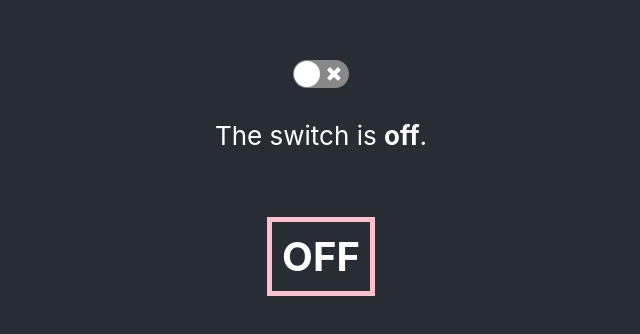
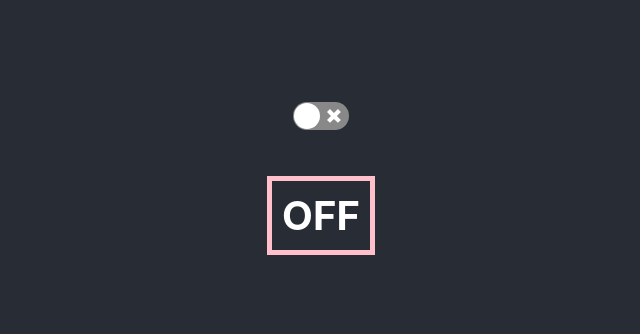
Before and after one commit to North-Seattle-College/ad440-winter2020-tuesday-repo, a React (Create React App) app in the folder ui/: page / in a window 1280 px wide. Shown: the part 202-536 px from the top of the page, without its empty margins (319-959 px from the left). Built offline with nearby package versions, Linux system fonts and the light colour scheme.

Commit message:
added wrapper, toggle text change, cleaned up old comments

```diff
--- a/ui/src/App.js
+++ b/ui/src/App.js
@@ -1,15 +1,14 @@
 import React from 'react';
 import './css/App.css';
-import TextComponent from './components/TextComponent';
-import ToggleSwitch from './components/toggleSwitch';
+
+import Wrapper from './components/Wrapper';
 // renders main page together omponents/TextComponent';with new Text Component
 function App() {
 
   return (
     <div className="App">
       <header className="App-header">
-        <ToggleSwitch/>
-        <TextComponent/>
+        <Wrapper/>
       </header>
     </div>
   );
--- a/ui/src/components/TextComponent.js
+++ b/ui/src/components/TextComponent.js
@@ -1,5 +1,6 @@
 import React from 'react';
 import ReactDOM from 'react-dom'
+
 // stylying for the p1. Placed here because it is needed temporary
 // TODO - remove this style later when not needed
 const style = {
@@ -19,35 +20,15 @@ class TextComponent extends React.Component{
 
     constructor(props){
         super(props);
-        this.state = {
-            // TODO - replays with clicked other button state
-            text:"OFF"
-        }
-        this.handleClick =this.handleClick.bind(this)
-    }
-
-    // on text click logic
-    // TODO - remove this method after button will be created
-    // button will handle click logic and pass the state to text component
-    handleClick(){
-        if(this.state.text !== "ON"){
-            this.setState({text: "ON"})
-        } else {
-            this.setState({text: "OFF"})
-        }
     }
 
     render(){
-        const {text} = this.state
+        // text variable will be dynamic based of passed props from parent component
+        const {text} = this.props
         return (
-            <p style = {style} onClick = {this.handleClick}>{text}</p>
+            <p style = {style}>{text}</p>
         );
     }
 }
 
-    ReactDOM.render(
-        <TextComponent/>,
-        document.getElementById('root')
-    );
-
-    export default TextComponent;
+ export default TextComponent;
--- /dev/null
+++ b/ui/src/components/Wrapper.js
@@ -0,0 +1,32 @@
+import React from 'react';
+import ReactDOM from 'react-dom'
+import TextComponent from './TextComponent';
+import ToggleSwitch from './toggleSwitch';
+
+
+const style = {
+    fontSize: '40px',
+    padding: '10px',
+    fontWeight: 'bold',
+    textAlign: 'center',
+    border: '5px solid pink'
+  };
+// This is a wrapper container
+class Wrapper extends React.Component{
+
+    constructor(){
+        super()
+    }
+
+    render(){
+        return(
+        <div className = "wrapper">
+             {/* Should change the App.js state when clicked. */}
+         <ToggleSwitch/>
+             {/* Passing the current state as prop to the TextComponent the App.js state . */}
+        </div>
+        )
+    }
+}
+
+export { Wrapper as default };
--- a/ui/src/components/toggleSwitch.js
+++ b/ui/src/components/toggleSwitch.js
@@ -1,5 +1,6 @@
 import React, { Component } from "react";
 import Switch from "react-switch";
+import TextComponent from './TextComponent'
 
 {/*Created by Siergiey
 This is a simple toggle switch for Sprint 1.
@@ -20,16 +21,14 @@ export default class ToggleSwitch extends Component {
   }
 
   render() {
+
     return (
         <div className='toggleSwitch'>
       <label>
         <Switch onChange={this.handleChange} checked={this.state.checked} />
+        {/* Text component changes text ON and OFF based on the toggle state */}
+        <TextComponent text = {this.state.checked ? 'ON' : 'OFF'}/>
       </label>
-
-        {/*Logical statement for the text change.
-        Based on the position of the switch the text will change from "off" to "on".*/}
-
-         <p>The switch is <b><span>{this.state.checked ? 'on' : 'off'}</span></b>.</p>
         </div>
     );
   }
```
